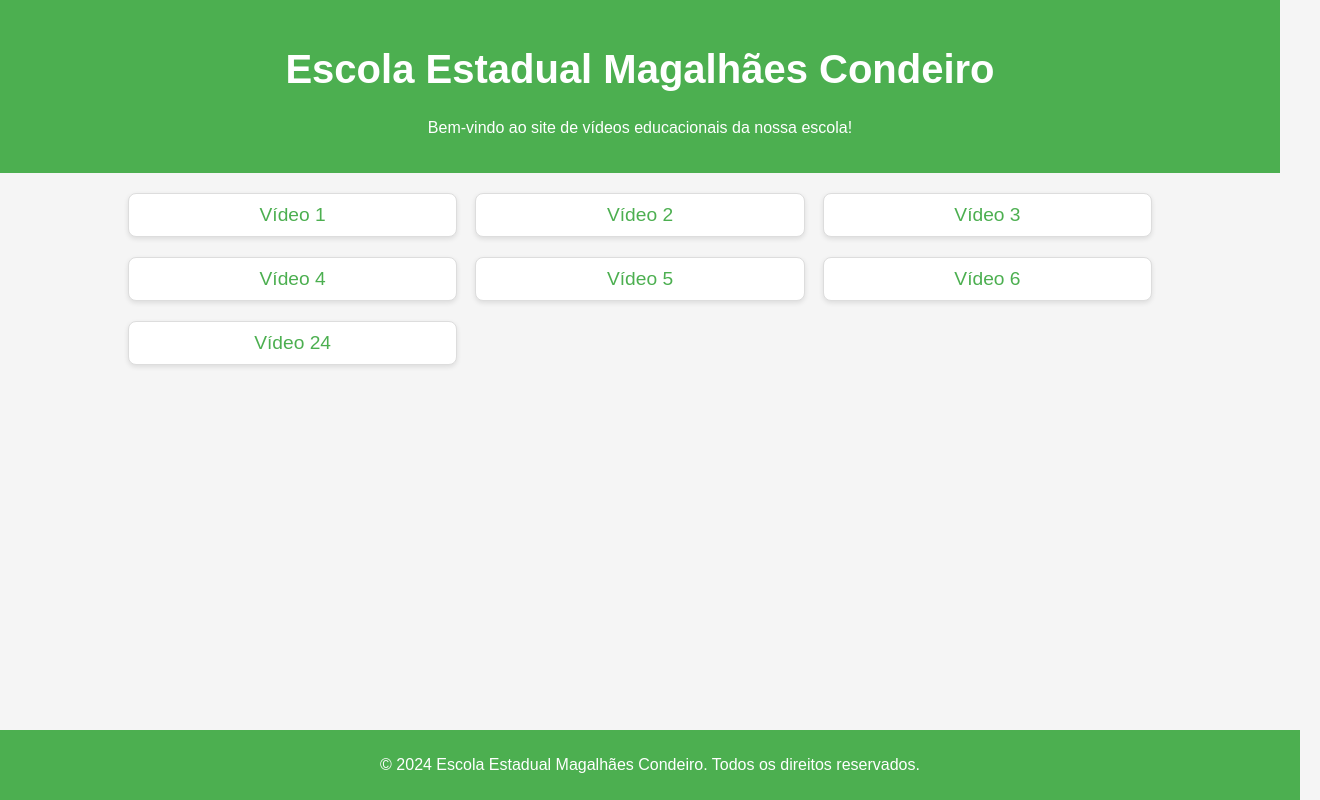
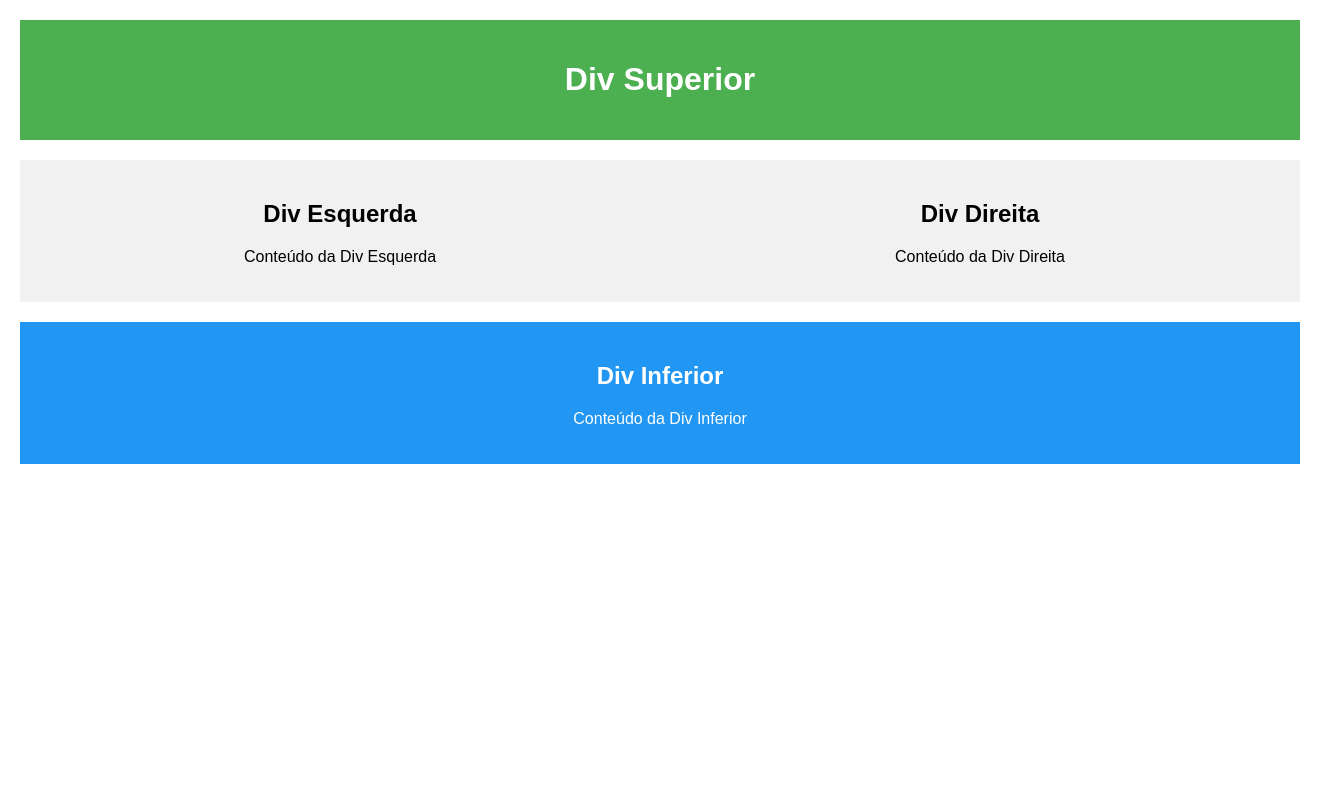
Before and after one commit to Infinitocsa/EEMC, a plain HTML site: page index.html in a window 1280 px wide. Shown: the whole page, 1320 px wide, since content can reach past the window. Drawn offline with Linux system fonts and the light colour scheme.

Commit message:
Update index.html

```diff
--- a/index.html
+++ b/index.html
@@ -3,107 +3,68 @@
 <head>
     <meta charset="UTF-8">
     <meta name="viewport" content="width=device-width, initial-scale=1.0">
-    <meta name="description" content="Escola Municipal Magalhães Condeiro - Vídeos Educacionais">
-    <title>Escola Municipal Magalhães Condeiro - Vídeos</title>
+    <title>Exemplo de Layout</title>
     <style>
         body {
             font-family: Arial, sans-serif;
-            background-color: #f5f5f5;
-            color: #333;
             margin: 0;
             padding: 0;
         }
-        header {
+        .container {
+            width: 100%;
+            padding: 20px;
+        }
+        .div-superior {
             background-color: #4CAF50;
+            padding: 20px;
+            text-align: center;
             color: white;
+        }
+        .div-lado-a-lado {
+            display: flex;
+            justify-content: space-between;
+            margin: 20px 0;
+        }
+        .div-lateral {
+            background-color: #f1f1f1;
+            width: 48%;
             padding: 20px;
             text-align: center;
         }
-        h1 {
-            font-size: 2.5em;
-        }
-        .container {
-            width: 80%;
-            margin: 20px auto;
-            display: flex;
-            flex-wrap: wrap;
-            justify-content: space-between;
-        }
-        .video {
-            width: 30%;
-            margin-bottom: 20px;
-            padding: 10px;
-            background-color: white;
-            border: 1px solid #ddd;
-            border-radius: 8px;
-            box-shadow: 0 2px 5px rgba(0, 0, 0, 0.1);
+        .div-inferior {
+            background-color: #2196F3;
+            padding: 20px;
             text-align: center;
-        }
-        .video a {
-            text-decoration: none;
-            color: #4CAF50;
-            font-size: 1.2em;
-        }
-        .video a:hover {
-            color: #333;
-        }
-        footer {
-            background-color: #4CAF50;
             color: white;
-            text-align: center;
-            padding: 10px;
-            position: fixed;
-            bottom: 0;
-            width: 100%;
         }
     </style>
 </head>
 <body>
 
-<header>
-    <h1>Escola Estadual Magalhães Condeiro</h1>
-    <p>Bem-vindo ao site de vídeos educacionais da nossa escola!</p>
-</header>
+    <div class="container">
+        <!-- Div Superior -->
+        <div class="div-superior">
+            <h1>Div Superior</h1>
+        </div>
 
-<div class="container">
-    <!-- Video 1 -->
-    <div class="video">
-        <a href="https://www.youtube.com/watch?v=URL_DO_VIDEO_1" target="_blank">Vídeo 1</a>
+        <!-- Duas Divs Lado a Lado -->
+        <div class="div-lado-a-lado">
+            <div class="div-lateral">
+                <h2>Div Esquerda</h2>
+                <p>Conteúdo da Div Esquerda</p>
+            </div>
+            <div class="div-lateral">
+                <h2>Div Direita</h2>
+                <p>Conteúdo da Div Direita</p>
+            </div>
+        </div>
+
+        <!-- Div Inferior -->
+        <div class="div-inferior">
+            <h2>Div Inferior</h2>
+            <p>Conteúdo da Div Inferior</p>
+        </div>
     </div>
-
-    <!-- Video 2 -->
-    <div class="video">
-        <a href="https://www.youtube.com/watch?v=URL_DO_VIDEO_2" target="_blank">Vídeo 2</a>
-    </div>
-
-    <!-- Video 3 -->
-    <div class="video">
-        <a href="https://www.youtube.com/watch?v=URL_DO_VIDEO_3" target="_blank">Vídeo 3</a>
-    </div>
-
-    <!-- Continue para todos os 24 vídeos -->
-    <div class="video">
-        <a href="https://www.youtube.com/watch?v=URL_DO_VIDEO_4" target="_blank">Vídeo 4</a>
-    </div>
-
-    <div class="video">
-        <a href="https://www.youtube.com/watch?v=URL_DO_VIDEO_5" target="_blank">Vídeo 5</a>
-    </div>
-
-    <!-- Adicione mais vídeos abaixo -->
-    <div class="video">
-        <a href="https://www.youtube.com/watch?v=URL_DO_VIDEO_6" target="_blank">Vídeo 6</a>
-    </div>
-
-    <!-- Continue até o vídeo 24 -->
-    <div class="video">
-        <a href="https://www.youtube.com/watch?v=URL_DO_VIDEO_24" target="_blank">Vídeo 24</a>
-    </div>
-</div>
-
-<footer>
-    <p>&copy; 2024 Escola Estadual Magalhães Condeiro. Todos os direitos reservados.</p>
-</footer>
 
 </body>
 </html>
```
